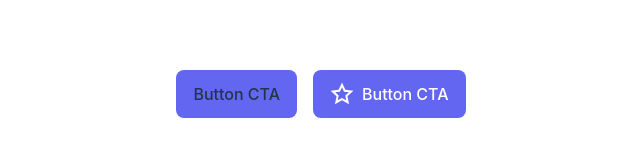
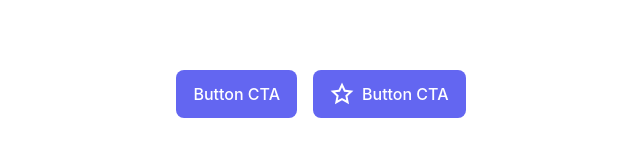
Before and after one commit to akulikoff/btn-comp, a Vue app: page / in a window 1280 px wide. Shown: the part 306-462 px from the top of the page, without its empty margins (319-959 px from the left). Built offline with nearby package versions, Linux system fonts and the light colour scheme.

Commit message:
add color props

```diff
--- a/src/App.vue
+++ b/src/App.vue
@@ -40,12 +40,18 @@ const data = {
       ></Button>
     </div> -->
     <div class="flex flex-row gap-4">
-      <Button :label="data.label" :size="2"></Button>
+      <Button
+        :label="data.label"
+        :size="2"
+        :bg-color="`indigo-500`"
+        :color="`white`"
+      ></Button>
       <Button
         :icon-path="data.iconPath"
         :label="data.label"
         :size="2"
-        class="bg-[#7c3aed] text-white"
+        :bg-color="`indigo-500`"
+        :color="`white`"
       ></Button>
       <!--
       <Button
--- a/src/components/Button.vue
+++ b/src/components/Button.vue
@@ -1,17 +1,8 @@
 <script setup lang="ts">
 import { defineProps, computed } from "vue";
 
-// interface ButtonProps {
-//   label: string;
-//   iconPath?: string;
-//   size: {
-//     type: Number;
-//     default: 1;
-//     validator: (value: number) => [1, 2, 3, 4].includes(value as 1|2|3|4);,
-//   };
-// }
 type IconPos<T extends "left" | "right"> = T;
-
+type ColorType<T extends "indigo-500" | "slate-100" | "red-500" | "white"> = T;
 const classArray = computed((): string[] => {
   return [`size-${props.size}`, `text-${props.color}`, `bg-${props.bgColor}`];
 });
@@ -36,14 +27,18 @@ const props = defineProps({
     validator: (value: number) => [1, 2, 3, 4].includes(value as 1 | 2 | 3 | 4),
   },
   bgColor: {
-    type: String,
+    type: String as () => ColorType<
+      "indigo-500" | "slate-100" | "red-500" | "white"
+    >,
     required: true,
     default: "indigo-500",
   },
   color: {
-    type: String,
+    type: String as () => ColorType<
+      "indigo-500" | "slate-100" | "red-500" | "white"
+    >,
     required: true,
-    default: "#fff",
+    default: "#white",
   },
 });
 </script>
```
